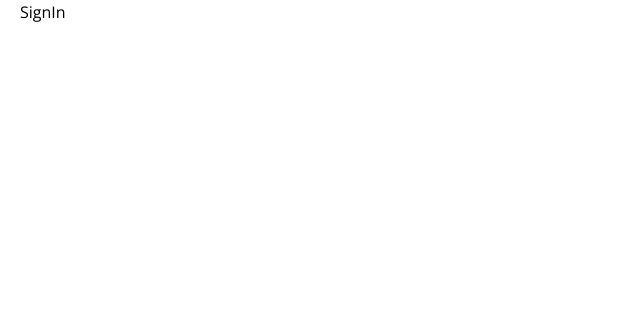
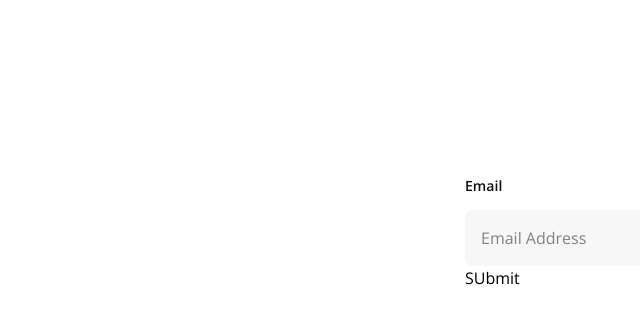
Before and after one commit to pHanToMcaNCoDE/MVP-Frontend, a React (Vite) app: page /signin in a window 1280 px wide. Shown: the top 324 px of the page, without its empty margins (0-640 px from the left). Built offline with nearby package versions, Linux system fonts and the light colour scheme.

Commit message:
handling the signin form

```diff
--- a/package.json
+++ b/package.json
@@ -13,10 +13,12 @@
   "dependencies": {
     "axios": "^1.7.2",
     "classnames": "^2.5.1",
+    "formik": "^2.4.6",
     "react": "^18.2.0",
     "react-dom": "^18.2.0",
     "react-router-dom": "^6.23.1",
-    "react-spinners": "^0.13.8"
+    "react-spinners": "^0.13.8",
+    "yup": "^1.4.0"
   },
   "devDependencies": {
     "@types/react": "^18.2.66",
--- /dev/null
+++ b/src/Data/formikUtils.js
@@ -0,0 +1,17 @@
+import * as Yup from 'yup';
+
+const passwordRegExp =
+  /^(?=.*[a-z])(?=.*[A-Z])(?=.*\d)(?=.*[@$!%*?&#;:])[A-Za-z\d@$!%*?&#;:]{8,}$/;
+
+  const emailRegExp = /^[a-zA-Z0-9._%+-]+@[a-zA-Z0-9.-]+\.[a-zA-Z]{2,}$/;
+
+export const signIn = Yup.object({
+    email: Yup.string().email('Invalid Email Address').required('required'),
+    password: Yup.string().min(6, 'Password must contain at least 6 characters!').max(12, 'Your password must not exceed 12 characters!').required('required')
+});
+
+export const signUp = Yup.object({
+    email: Yup.string().email('Enter Your E-mail Address').matches(emailRegExp, 'Invalid E-mail Address').required('required'),
+    fullName: Yup.string().required('required'),
+    password: Yup.string().min(6, 'Password must contain at least 6 characters!').matches(passwordRegExp, 'characters with at least one of each: uppercase, lowercase, number and special').required('required')
+});
--- a/src/components/Pages/Authentication Pages/SignIn.jsx
+++ b/src/components/Pages/Authentication Pages/SignIn.jsx
@@ -1,11 +1,45 @@
 //App
+import { useFormik } from "formik";
 import React from "react";
 
 //Component(s)
 import { ScaleLoader } from "react-spinners"; // loading animantion component used for buttons
+import { signIn } from "../../../Data/formikUtils";
+import InputField from "../../inputField/InputField";
 
 const SignIn = () => {
-  return <div>SignIn</div>;
-};
 
-export default SignIn;
+  const formik = useFormik({
+    initialValues: {
+      email: '',
+      password: ''
+    },
+    validationSchema: signIn,
+    onSubmit: (values) => {
+        // api and co
+    }
+  });
+  return (
+    <section className="w-full h-screen flex justify-center items-center">
+      <form
+        className="flex flex-col justify-start items-start w-[21.875em] h-[27.75em]"
+        onSubmit={formik.handleSubmit}
+      >
+        <InputField
+          label={`Email`}
+          placeHolder={`Email Address`}
+          onBlur={formik.handleBlur}
+          onChange={formik.handleChange}
+          name={`email`}
+          value={formik.values.email}
+          type={`text`}
+          error={formik.touched.email && formik.errors.email}
+          errorText={formik.errors.email}
+        />
+        <button>SUbmit</button>
+      </form>
+    </section>
+  );
+}
+
+export default SignIn
--- /dev/null
+++ b/src/components/inputField/InputField.jsx
@@ -0,0 +1,38 @@
+const InputField = ({
+  label,
+  placeHolder,
+  name,
+  onChange,
+  type,
+  value,
+  error,
+  errorText,
+  className,
+  min,
+  max,
+  onBlur,
+}) => {
+    return (
+      <div className="flex flex-col justify-start items-start w-full">
+        <div className="text-[#101010] text-[.88rem] leading-4 font-semibold mb-4">
+          {label}
+        </div>
+        <input
+          type={type}
+          placeHolder={placeHolder}
+          onChange={onChange}
+          onBlur={onBlur}
+          className={`${
+            error ? "border-red-500" : "border-0"
+          } px-4 py-4 rounded-lg w-full bg-[#F7F7F7] border-0 outline-none text-[1rem] leading-6 font-normal placeholder:text-[#838385] text-[#000000]`}
+          min={min}
+          max={max}
+          name={name}
+          value={value}
+        ></input>
+        {error && <p className=" text-[.9rem] text-red-500 my-2">{errorText}</p>}
+      </div>
+    );
+};
+
+export default InputField;
```
Also changed, not shown: 1 other file (tests, documents, lock files or other folders).
